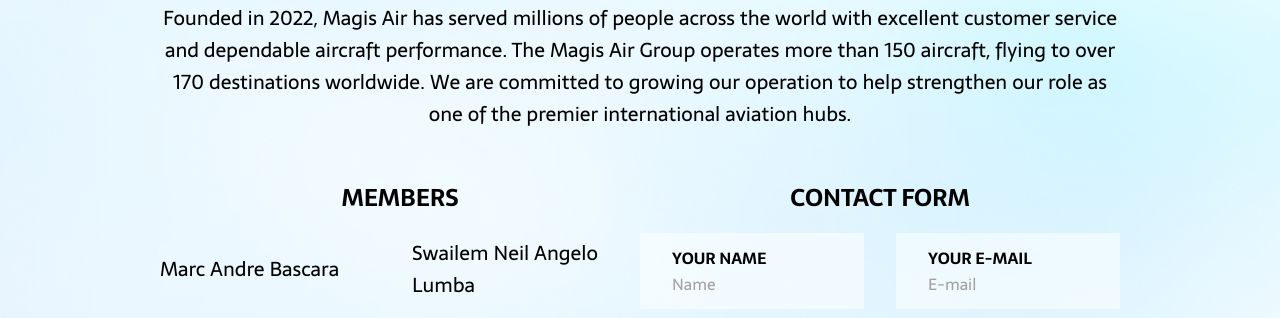
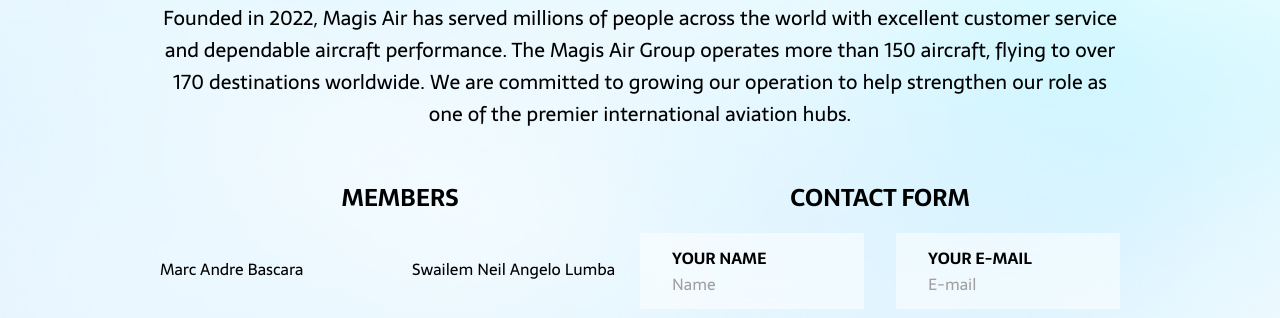
Before and after one commit to dnamme/csci41-magis-air, a website: page static/about.html in a window 1280 px wide. Shown: the part 634-952 px from the top of the page. Drawn offline with Linux system fonts and the light colour scheme.

Commit message:
fix font sizes in about page

```diff
--- a/static/assets/css/about.css
+++ b/static/assets/css/about.css
@@ -72,10 +72,6 @@
   text-align: center;
 }
 
-#content p {
-  font-size: var(--body-l);
-}
-
 #content #desc {
   grid-area: desc;
 
@@ -85,6 +81,10 @@
 
 #content #desc h1 {
   margin: 0 0 24px;
+}
+
+#content #desc p {
+  font-size: var(--body-l);
 }
 
 #content #members {
@@ -102,6 +102,10 @@
 
 #content #members h2 {
   grid-column: 1 / -1;
+}
+
+#content #members p {
+  font-size: var(--body);
 }
 
 #content #contact-form {
```
